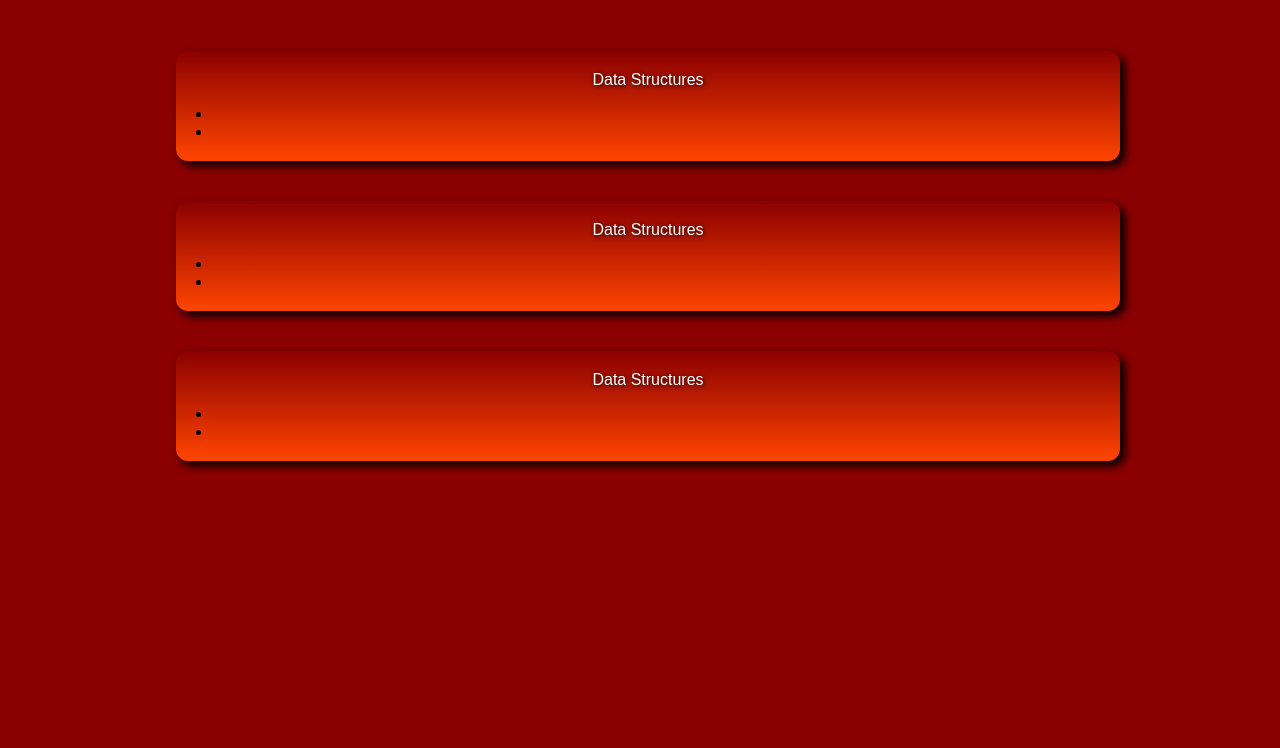
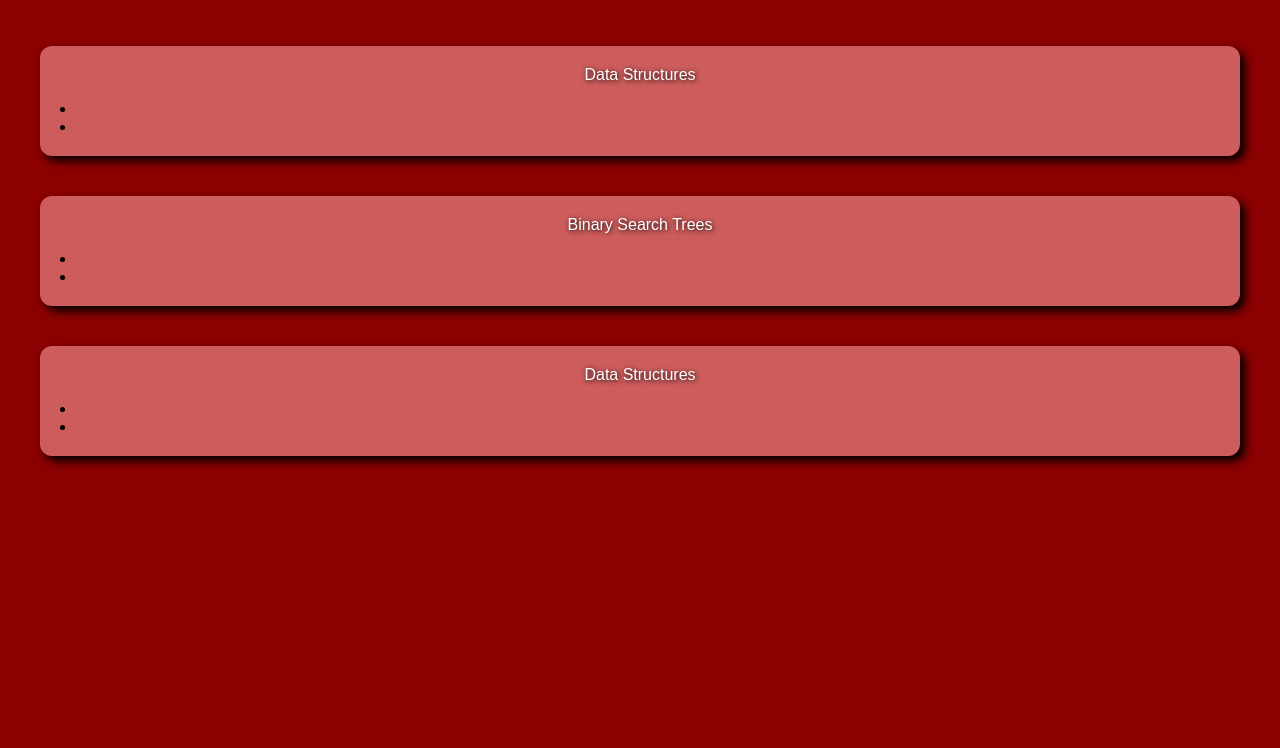
Before and after one commit to CodeGuy02/DataStructures_Notes, a plain HTML site: page index.html in a window 1280 px wide. Shown: the part 52-800 px from the top of the page. Drawn offline with Linux system fonts and the light colour scheme.

Commit message:
style changes

```diff
--- a/index.html
+++ b/index.html
@@ -25,7 +25,7 @@
         </div>
         <div class='row'>
             <div class='cell'>
-                <p class='cellTitle'> Data Structures </p>
+                <p class='cellTitle'> Binary Search Trees </p>
                 <p>  </p>
                 <li></li>
                 <li></li>
--- a/style.css
+++ b/style.css
@@ -1,9 +1,9 @@
 .table {
     display: table;
-    width: 80%;
+    width: 100%;
     margin-right: auto;
     margin-left: auto;
-    padding: 5px 5px;
+    padding: 0px 0px;
     border-spacing: 40px;   /* spacing between rows */
     /* border: 2px solid; */
 }
@@ -16,8 +16,8 @@
 .cell{
     display: table-cell;
     border-radius: 12px;
-    background-color: #87CEEB;
-    background-image: linear-gradient(darkred, orangered);
+    background-color: indianred;
+    /*background-image: radial-gradient(darkred,darkred, orangered);*/
     /* color: #000080; */
     color: black;
     text-align: left;
@@ -30,12 +30,15 @@
 
 .cell:hover {
     transform: translateY(-10px);
-    box-shadow: 5px 5px 10px skyblue;
-    border: 3px solid white;
+    box-shadow: 5px 5px 10px orange;
+    border: 3px solid orange;
 }
 
 body {
     width: 100%;
+    padding: 0px 0px;
+    margin-left: 0px;
+    margin-right: 0px;
     margin-top: auto;
     text-align: center;
     background-color: darkred;
```
